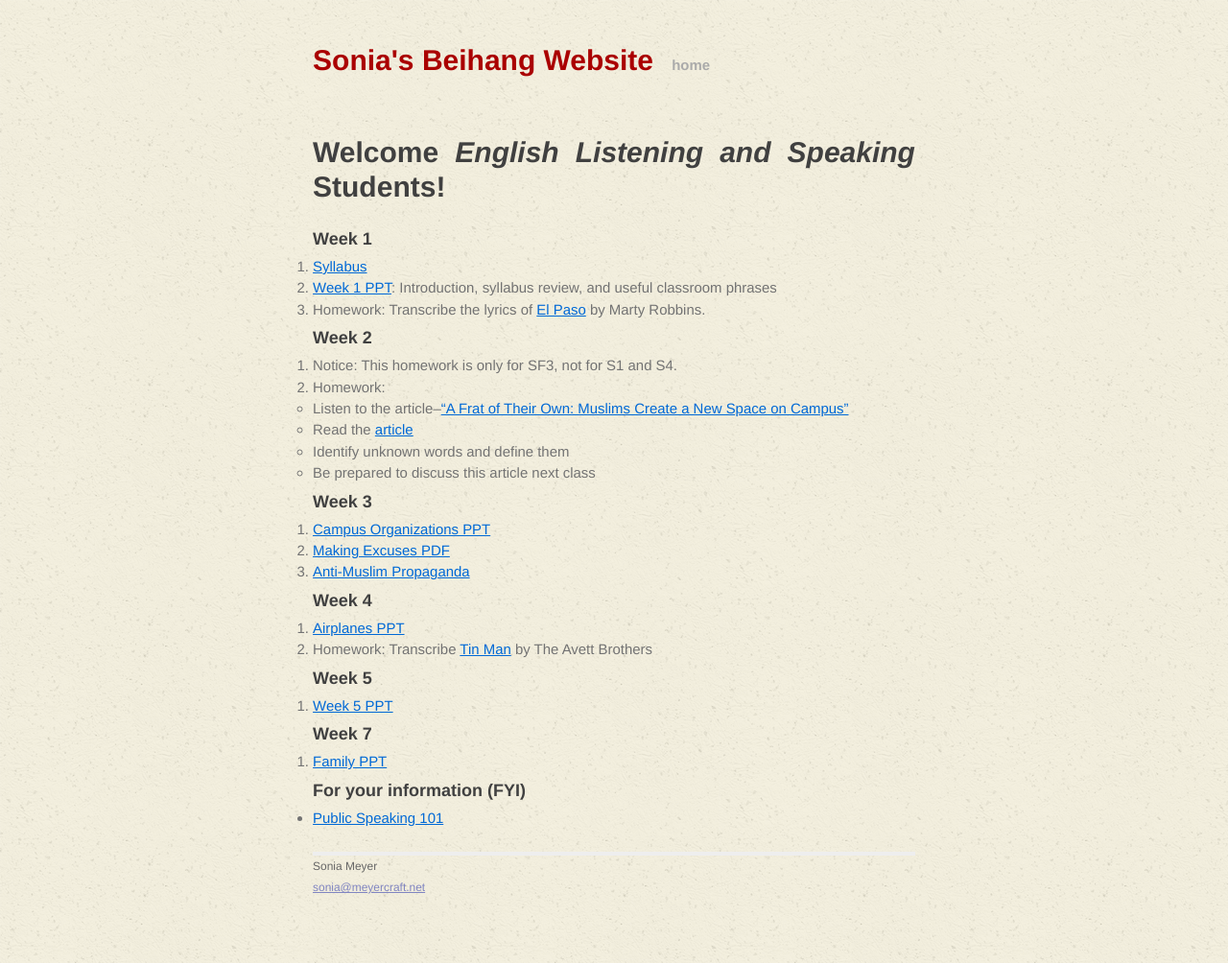
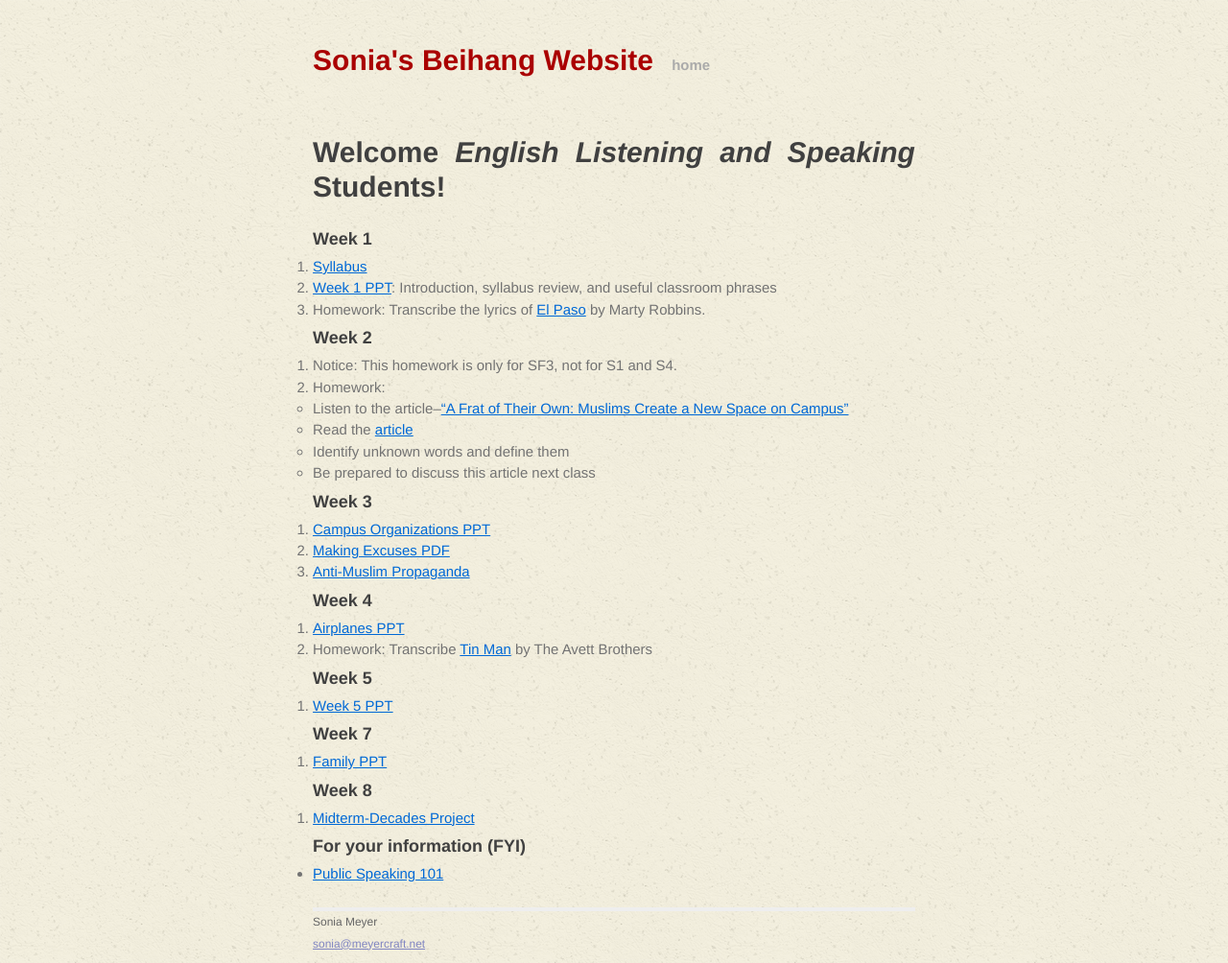
Before and after one commit to soniawmeyer/soniameyer-beihang-students-website, a Jekyll site: the page built from classes/s1s4sf3ls.md, in a window 1280 px wide. Shown: the whole page at 96% size. Built offline with Jekyll 4.4.1, drawn with Linux system fonts in a browser that asks for light colours.

Commit message:
midterm project

```diff
--- a/classes/s1s4sf3ls.md
+++ b/classes/s1s4sf3ls.md
@@ -37,7 +37,8 @@ title: Mrs. Sonia Meyer's Beihang Website
 ### Week 7
 1. [Family PPT](https://www.dropbox.com/s/23j4xp1ew0e98ep/Week%207%20Family.ppt)
 
-
+### Week 8
+1. [Midterm-Decades Project](https://www.dropbox.com/s/gv431lyy5wc7wgz/Midterm-Decades%20Project.pdf)
 
 
 
```
Also changed, not shown: classes/151821.md (+2 -0 lines).
